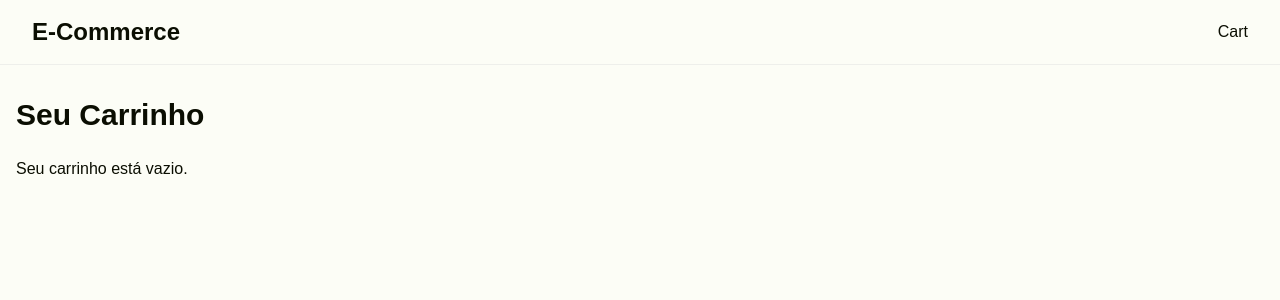
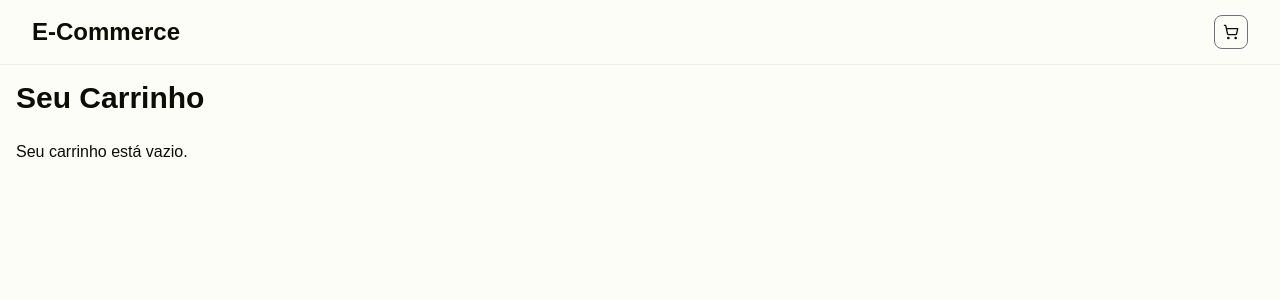
Before and after one commit to joseotaviopc/ecommerce-project, a Next.js app in the folder frontend/: page /cart in a window 1280 px wide. Shown: the top 300 px of the page. Built offline with nearby package versions, Linux system fonts and the light colour scheme.

Commit message:
fix: change text for icon

```diff
--- a/frontend/src/components/RootLayout.tsx
+++ b/frontend/src/components/RootLayout.tsx
@@ -3,6 +3,7 @@
 import type React from "react";
 import Link from "next/link";
 import { useCart } from "@/context/CartContext";
+import { ShoppingCart } from "lucide-react";
 
 export default function RootLayout(
   { children }: { children: React.ReactNode },
@@ -10,7 +11,7 @@ export default function RootLayout(
   const { cart } = useCart();
   return (
     <div className="flex min-h-screen flex-col">
-      <header className="bg-background border-b">
+      <header className="fixed w-full z-50 bg-background border-b">
         <div className="container mx-auto px-8">
           <nav className="flex h-16 items-center justify-between">
             <Link href="/" className="text-2xl font-bold">
@@ -24,12 +25,14 @@ export default function RootLayout(
                   </span>
                 )
                 : null}
-              Cart
+              <div className=" border border-gray-500 p-2 rounded-lg">
+                <ShoppingCart className="h-4 w-4" />
+              </div>
             </Link>
           </nav>
         </div>
       </header>
-      <main className="flex-1 container mx-auto mt-8 px-4">{children}</main>
+      <main className="flex-1 container mx-auto mt-8 pt-12 px-4">{children}</main>
     </div>
   );
 }
```
